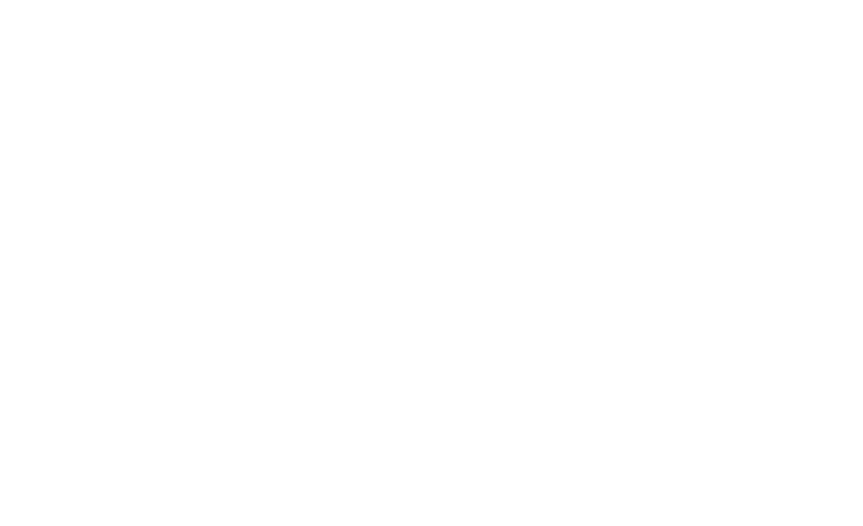
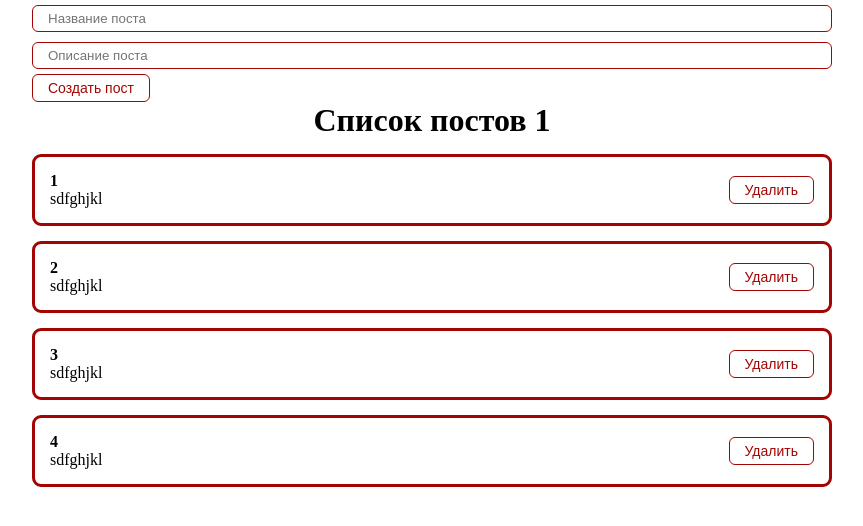
Before and after one commit to byTeha/my-app, a React (Create React App) app: page / in a window 1280 px wide. Shown: the top 526 px of the page, without its empty margins (208-1071 px from the left). Built offline with nearby package versions, Linux system fonts and the light colour scheme; the HTML template or start-up script is replaced by a standard one.

Commit message:
intermediate changes

```diff
--- a/src/App.js
+++ b/src/App.js
@@ -1,9 +1,42 @@
-import React from 'react';
+import React, { useState } from 'react'
+import Counter from './components/Counter';
+import PostItem from './components/PostItem';
+import './styles/App.css';
+import PostList from './components/PostList';
+import MyButton from './components/UI/button/MyButton';
+import MyInput from './components/UI/input/MyInput';
+
+
+
 function App() {
+
+const [posts,setPosts] = useState([
+  {id: 1, title : 'javascript', body: 'sdfghjkl'},
+  {id: 2, title : 'javascript2', body: 'sdfghjkl'},
+  {id: 3, title : 'javascript3', body: 'sdfghjkl'},
+  {id: 4, title : 'javascript4', body: 'sdfghjkl'},
+])
+
+const [title, setTitle] = useState('')
+const addNewPost = () => {
+
+}
   return (
-    <div className="App">
+   <div className = 'App'>
 
-    </div>
+    <form >
+      <MyInput
+       value ={title}
+       onChange ={e => setTitle(e.target.value)}
+        type='text'
+        placeholder='Название поста'/>
+      <MyInput type='text' placeholder='Описание поста'/>
+      <MyButton onClick={addNewPost}>Создать пост</MyButton>
+    </form>
+
+   <PostList posts = {posts} title="Список постов 1"/>
+
+   </div>
   );
 }
 
--- /dev/null
+++ b/src/components/Counter.jsx
@@ -0,0 +1,20 @@
+import React, { useState } from "react";
+
+const Counter = () => {
+    const [count, setCount]= useState(0)
+    function increment(){
+        setCount(count + 1)
+        }
+        function dicrement(){
+            setCount(count - 1)
+        }
+    return(
+        <div>
+            <h1>{count}</h1>
+            <button onClick={increment}>increment</button>
+            <button onClick={dicrement}>dicrement</button>
+        </div>
+    )
+}
+
+export default Counter;
--- /dev/null
+++ b/src/components/PostItem.jsx
@@ -0,0 +1,19 @@
+import React from 'react'
+import MyButton from './UI/button/MyButton'
+
+const PostItem = (props) => {
+
+  return (
+    <div className='post'>
+    <div className='post__content'>
+      <strong>{props.post.id}{props.post.tiile}</strong>
+      <div>{props.post.body}</div>
+    </div>
+    <div className='post__btns'>
+      <MyButton>Удалить</MyButton>
+    </div>
+  </div>
+  )
+}
+
+export default PostItem
--- /dev/null
+++ b/src/components/PostList.jsx
@@ -0,0 +1,18 @@
+import React from 'react'
+import PostItem from './PostItem'
+
+function PostList({posts,title}) {
+  return (
+    <div>
+    <h1 style={{textAlign: 'center'}}>
+        {title}
+    </h1>
+
+   {posts.map(post =>
+    <PostItem post ={post} key = {post.id}/>
+    )}
+    </div>
+  )
+}
+
+export default PostList
--- /dev/null
+++ b/src/components/UI/button/MyButton.jsx
@@ -0,0 +1,12 @@
+import React from 'react'
+import classes from './MyButton.module.css'
+
+function MyButton({children,...props}) {
+  return (
+    <button {...props} className={classes.myBtn}>
+        {children}
+    </button>
+  )
+}
+
+export default MyButton
--- /dev/null
+++ b/src/components/UI/button/MyButton.module.css
@@ -0,0 +1,9 @@
+.myBtn{
+    padding: 5px 15px;
+    color: rgb(163, 5, 5);
+    font-size: 14px;
+    background: transparent;
+    border: 1px solid   rgb(163, 5, 5);
+    cursor: pointer;
+    border-radius: 6px;
+}
--- /dev/null
+++ b/src/components/UI/input/MyInput.jsx
@@ -0,0 +1,10 @@
+import React from 'react'
+import classes from './MyInput.module.css'
+
+function MyInput(props) {
+  return (
+    <input className={classes.myInput} {...props}/>
+  )
+}
+
+export default MyInput
--- /dev/null
+++ b/src/components/UI/input/MyInput.module.css
@@ -0,0 +1,7 @@
+.myInput{
+    width: 100%;
+    padding: 5px 15px;
+    margin: 5px 0;
+    border: 1px solid  rgb(163, 5, 5);
+    border-radius: 6px;
+}
--- /dev/null
+++ b/src/styles/App.css
@@ -0,0 +1,22 @@
+*{
+    margin: 0;
+    padding: 0;
+    box-sizing: border-box;
+}
+
+#root{
+    display: flex;
+    justify-content: center;
+}
+.App{
+    width: 800px;
+}
+.post{
+    display: flex;
+    padding: 15px;
+    border: 3px solid rgb(163, 5, 5);
+    margin-top: 15px ;
+    justify-content: space-between;
+    align-items: center;
+    border-radius: 9px;
+}
```
